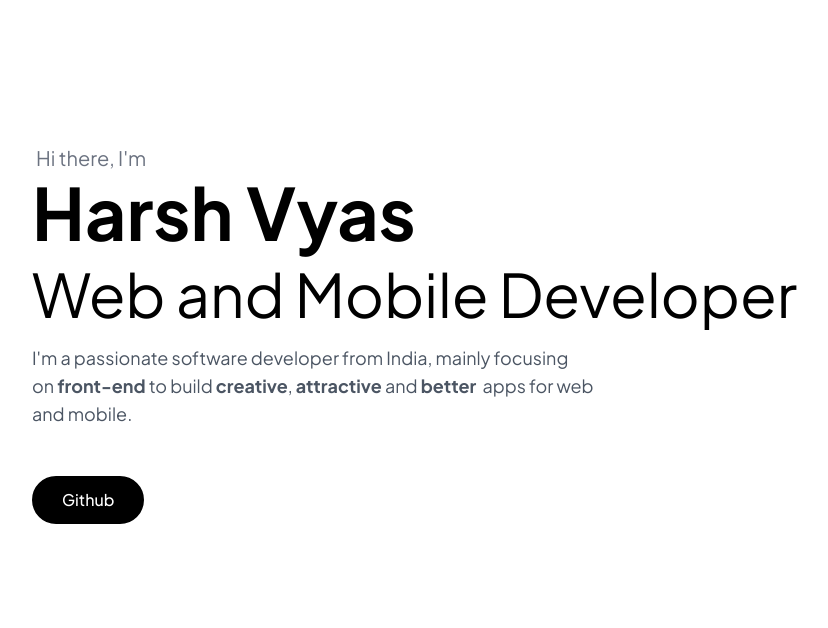
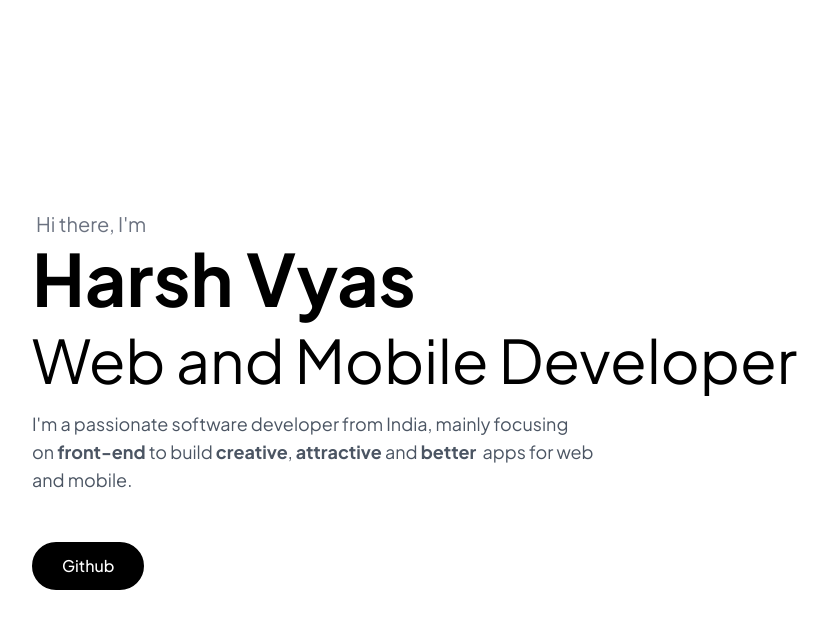
Before and after one commit to hrvsdev/hrvs, a Next.js app: page / in a window 1280 px wide. Shown: the top 628 px of the page, without its empty margins (96-924 px from the left). Built offline with nearby package versions, Linux system fonts and the light colour scheme.

Commit message:
changed hero layout

```diff
--- a/components/Home/Hero/Hero.tsx
+++ b/components/Home/Hero/Hero.tsx
@@ -1,6 +1,6 @@
 export default function HeroComp(): JSX.Element {
   return (
-    <div className="flex justify-center py-5 sm:py-16 md:py-24">
+    <div className="flex justify-center sm:items-center h-screen py-14">
       <div className="flex flex-col max-w-screen-lg w-full">
         <p className="text-lg sm:text-xl text-gray-500 pl-1 mb-1">Hi there, I&apos;m</p>
         <h1 className="text-5xl sm:text-6xl md:text-7xl font-bold mb-2 sm:mb-4">
--- a/components/Home/Home.tsx
+++ b/components/Home/Home.tsx
@@ -2,7 +2,7 @@ import HeroComp from "./Hero";
 
 export default function Home() {
   return (
-    <main className="py-8 px-5 md:py-12">
+    <main className="px-5">
       <HeroComp />
     </main>
   );
```
